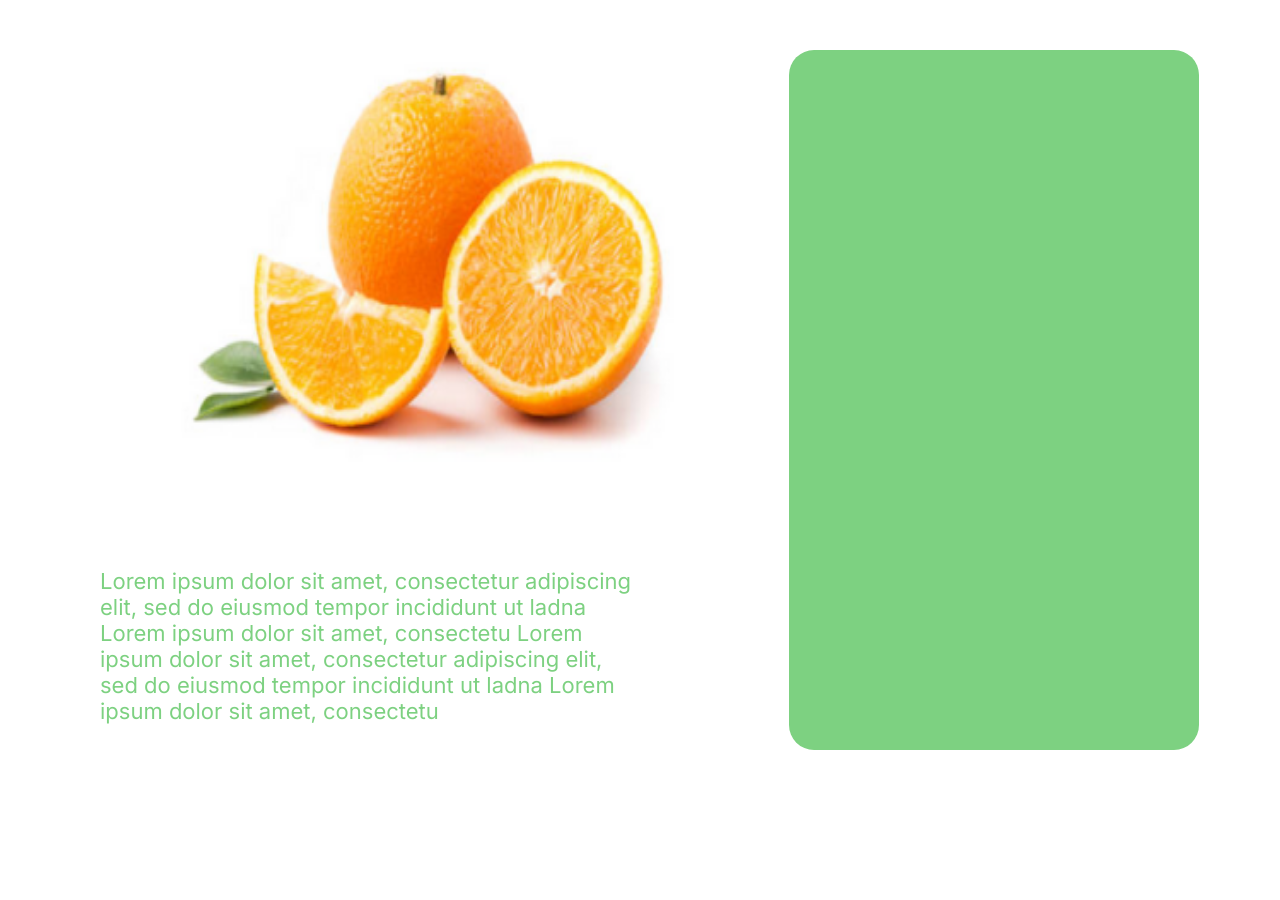
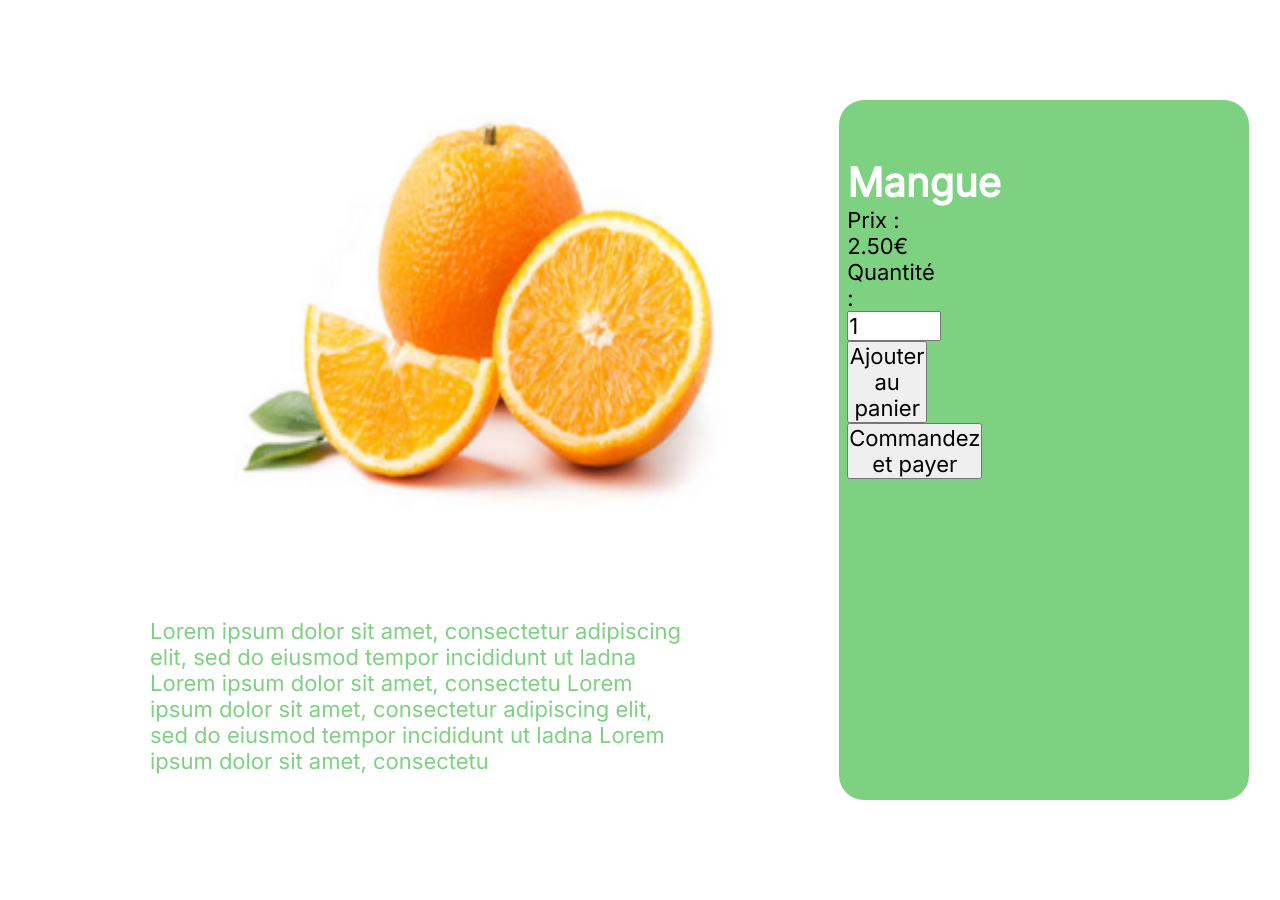
Before and after one commit to Mthieu44/fruits, a PHP site: page /produit01.html in a window 1280 px wide. Shown: the part 80-980 px from the top of the page. Before the commit the page ends 830 px from the top, so only its background shows below. Run offline with PHP 8.4, Linux system fonts and the light colour scheme.

Commit message:
fiche produit01.html 0.4

```diff
--- a/site/produit.css
+++ b/site/produit.css
@@ -5,6 +5,7 @@ margin-left: 50px;
     justify-content: left;
     margin-bottom: 50px;
     display: grid;
+    padding: 50px;
 }
 
 .left-part img{
@@ -42,3 +43,12 @@ margin-left: 50px;
     family: 'Inter', sans-serif;
     color: #7DD181;
 }
+
+.titre-white{
+    font-size: 40px;
+    font-weight: 700;
+    color: #FFFFFF;
+    font-family: 'Inter';
+    margin-bottom: 20px;
+    text-align: center;
+}
--- a/site/produit01.html
+++ b/site/produit01.html
@@ -40,9 +40,24 @@
 
 <div class="left-part">
     <img src="img/orange.png" alt="orange">
-    <div class="rightmenu"></div>
+    <div class="rightmenu">
+        <div class="top-part">
+
+                <label class="titre-white">Mangue</label>
+                <label class="prix">Prix :</label>
+                <label class="prix">2.50€</label>
+                <label class="prix">Quantité :</label>
+                <input type="number" name="quantite" id="quantite" min="1" max="10" value="1">
+                <button class="ajouter">Ajouter au panier</button>
+                <button class="ajouter">Commandez et payer</button>
+
+
+        </div>
+    </div>
     <div class="left-text">
         <p>Lorem ipsum dolor sit amet, consectetur adipiscing elit, sed do eiusmod tempor incididunt ut ladna Lorem ipsum dolor sit amet, consectetu Lorem ipsum dolor sit amet, consectetur adipiscing elit, sed do eiusmod tempor incididunt ut ladna Lorem ipsum dolor sit amet, consectetu</p>
     </div>
 
+
+
 </div>
```
